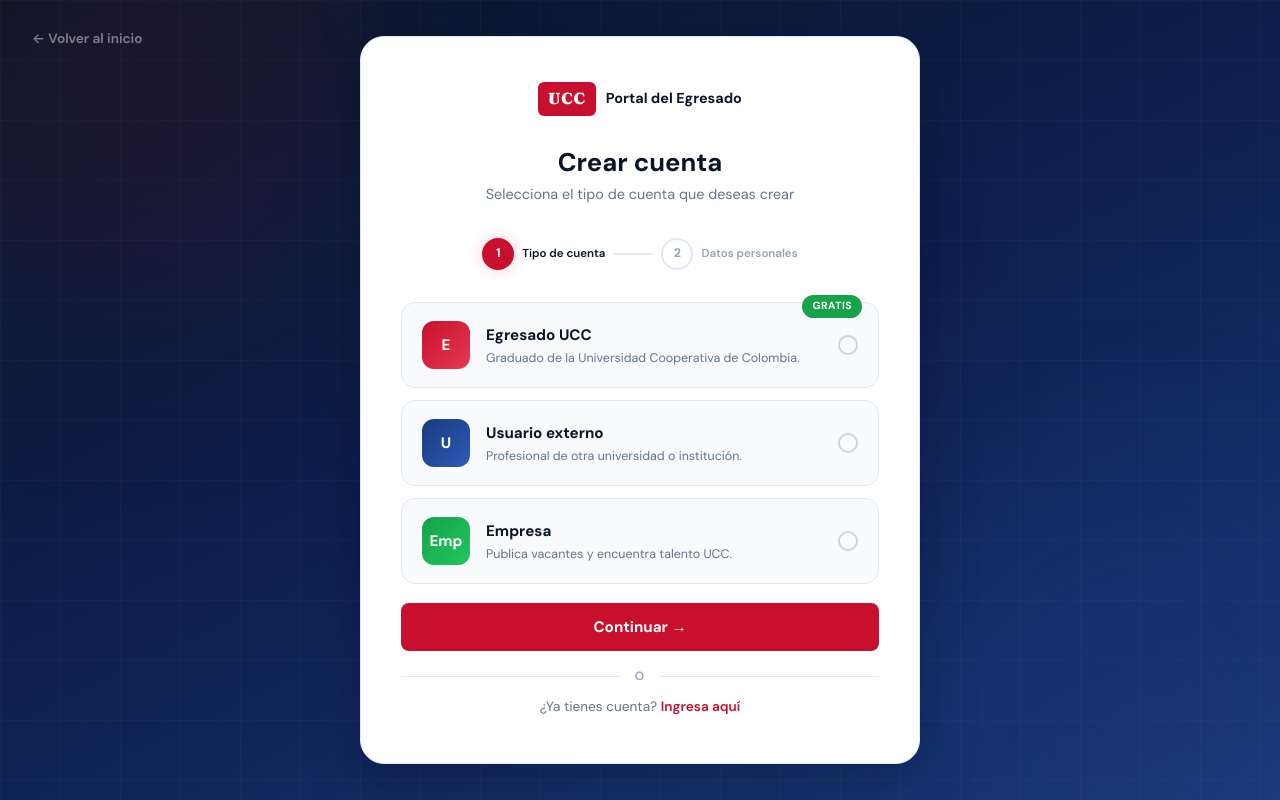
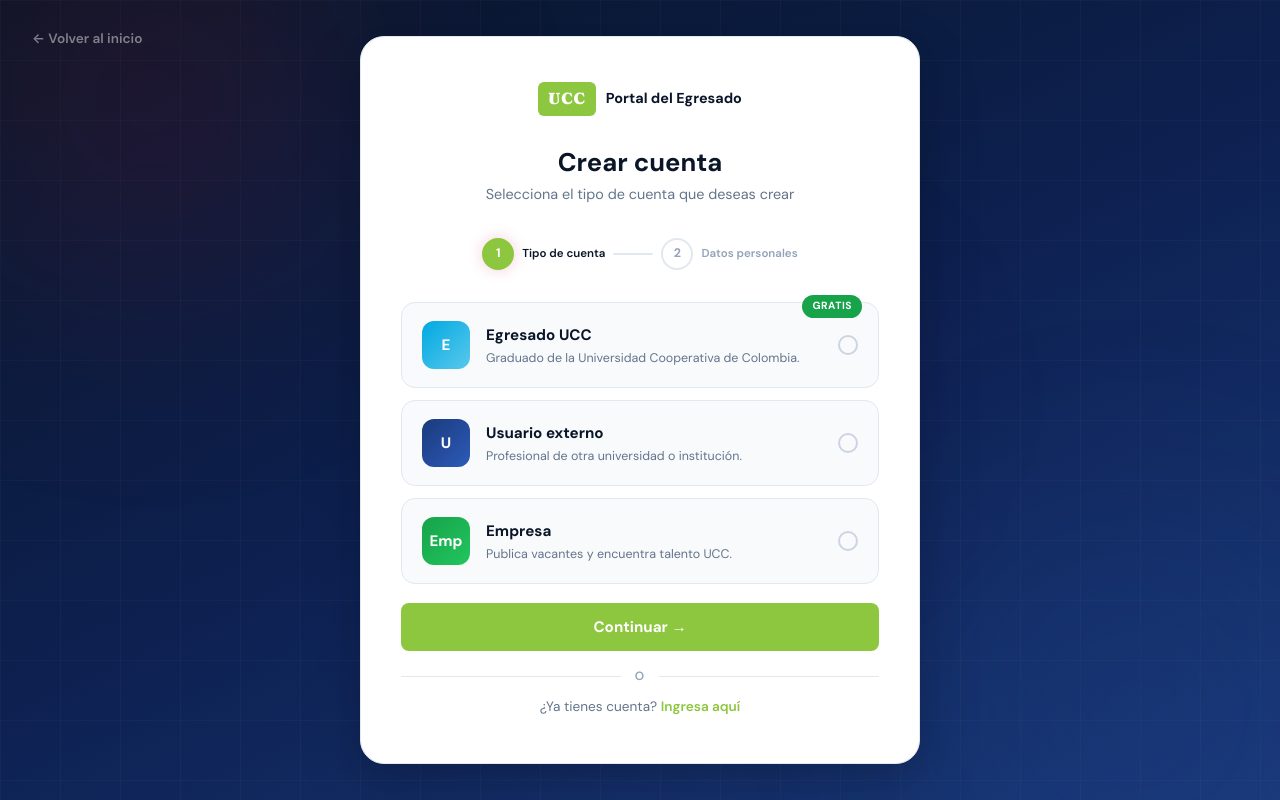
Before and after one commit to Andres0606/proyecto-ia, a Next.js app: page /registro in a window 1280 px wide. Built offline with nearby package versions, Linux system fonts and the light colour scheme.

Commit message:
cambiio botones

```diff
--- a/app/css/Auth/auth.css
+++ b/app/css/Auth/auth.css
@@ -14,7 +14,7 @@
 }
 
 :root {
-  --red: #c8102e;
+  --red: var(--ucc-green);
   --red-dark: #a50d25;
   --navy: #0a1628;
   --navy-mid: #0d2050;
@@ -532,7 +532,7 @@ body {
 }
 
 .auth-role-card__icon--egresado {
-  background: linear-gradient(135deg, #c8102e, #e63950);
+  background: linear-gradient(135deg, var(--ucc-blue), #5ac8ed);
 }
 
 .auth-role-card__icon--externo {
--- a/app/css/Diagnostico/diagnostico.css
+++ b/app/css/Diagnostico/diagnostico.css
@@ -7,8 +7,8 @@
 *, *::before, *::after { box-sizing: border-box; margin: 0; padding: 0; }
 
 :root {
-  --red:        var(--ucc-green);
-  --red-dark:   #7ab337;
+  --red:        var(--ucc-blue);
+  --red-dark:   #0089b6;
   --navy:       var(--ucc-navy);
   --navy-mid:   #003875;
   --white:      #ffffff;
--- a/app/css/Header.css
+++ b/app/css/Header.css
@@ -147,7 +147,7 @@
   font-size: 0.78rem;
   text-transform: uppercase;
   letter-spacing: 0.08em;
-  color: #c8102e;
+  color: var(--ucc-green);
 }
 
 .header__dropdown-header p {
--- a/app/css/Inicio/inicio.css
+++ b/app/css/Inicio/inicio.css
@@ -12,8 +12,8 @@
 }
 
 :root {
-  --red: var(--ucc-green);
-  --red-dark: #7ab337;
+  --red: var(--ucc-blue);
+  --red-dark: #0089b6;
   --navy: var(--ucc-navy);
   --navy-mid: #003875;
   --blue: var(--ucc-blue);
--- a/app/css/Planes/planes.css
+++ b/app/css/Planes/planes.css
@@ -14,8 +14,8 @@
 }
 
 :root {
-  --red: var(--ucc-green);
-  --red-dark: #7ab337;
+  --red: var(--ucc-blue);
+  --red-dark: #0089b6;
   --navy: var(--ucc-navy);
   --navy-mid: #003875;
   --blue: var(--ucc-blue);
--- a/app/globals.css
+++ b/app/globals.css
@@ -14,8 +14,8 @@
   --gray: var(--ucc-gray);
 
   /* Legacy compatibility (to avoid breaking things before update) */
-  --red: var(--ucc-green);
-  --red-dark: #7ab337;
+  --red: var(--ucc-blue);
+  --red-dark: #0089b6;
   --navy: var(--ucc-navy);
   --navy-mid: #003875;
 }
```
Also changed, not shown: app/css/Bolsa_Empleo/Bolsa.css (+7 -7 lines).
